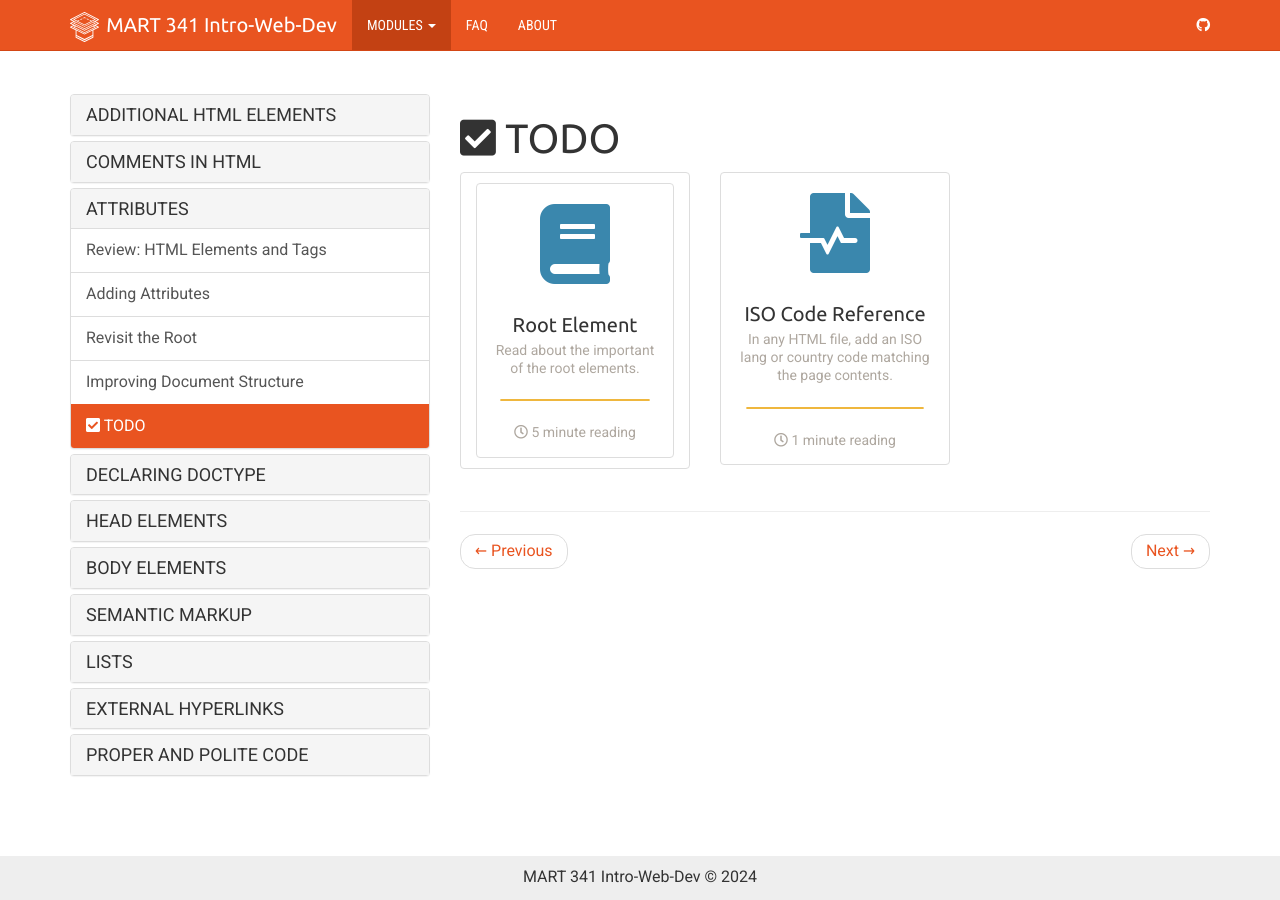
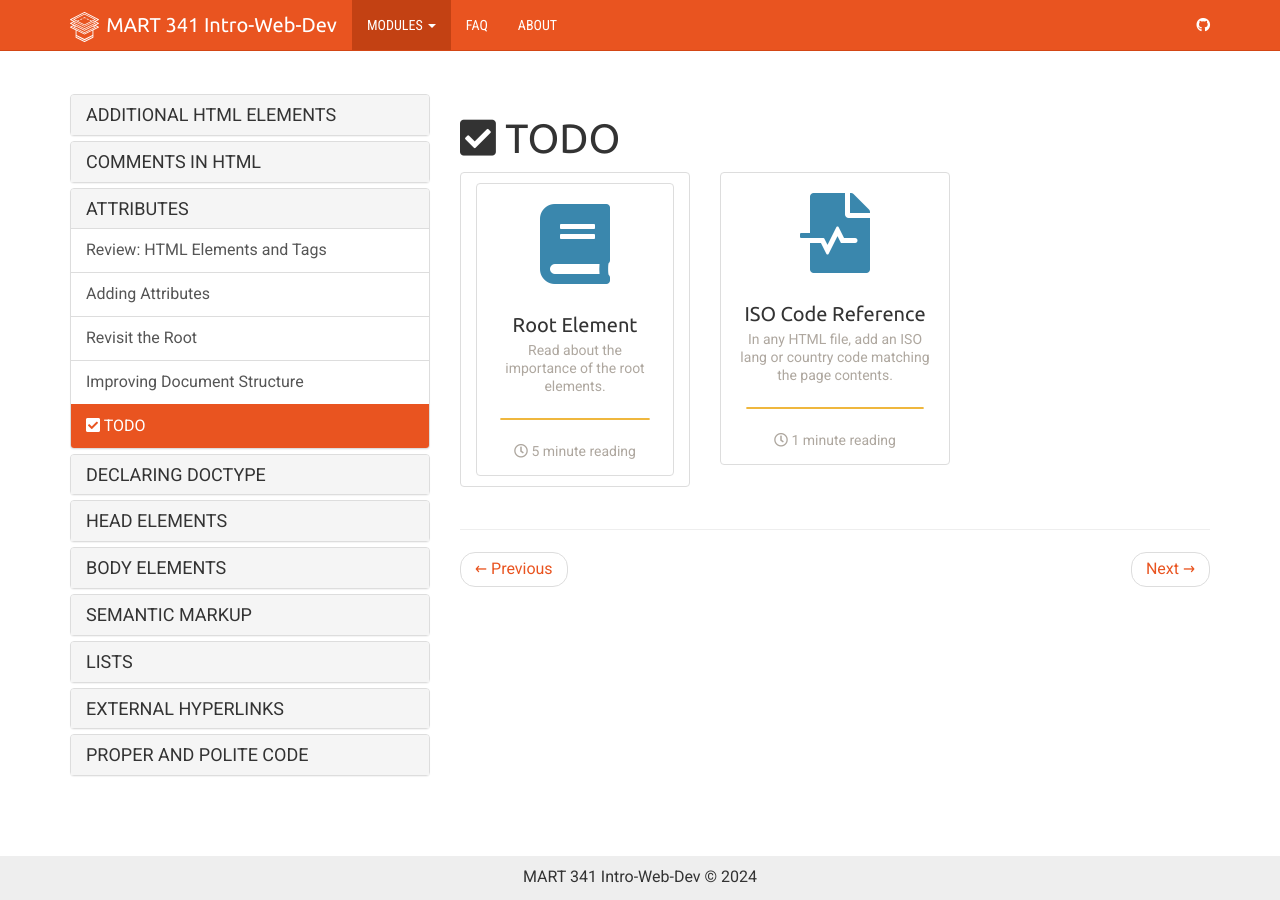
Before and after one commit to Montana-Media-Arts/webDesignFall2024, a Jekyll site: the page built from _docs/topic-05/02-anatomy-html/page-todo.md, in a window 1280 px wide. Built offline with Jekyll 4.4.1, drawn with Linux system fonts in a browser that asks for light colours; nearby versions of some CDN libraries.

Commit message:
Update page-todo.md

```diff
--- a/_docs/topic-05/02-anatomy-html/page-todo.md
+++ b/_docs/topic-05/02-anatomy-html/page-todo.md
@@ -14,7 +14,7 @@ categories: uncategorized
          <a href="https://developer.mozilla.org/en-US/docs/Web/HTML/Element/html#:~:text=The%20HTML%20element%20represents,be%20descendants%20of%20this%20element.&text=None.&text=One%20element%2C%20followed,by%20one%20element." target="_blank" class="list-group-item">
            <i class="icon-hw fas fa-book" aria-hidden="true"></i>
           <h4 class="list-group-item-heading">Root Element</h4>
-          <p class="list-group-item-text">Read about the important of the root elements.</p>
+          <p class="list-group-item-text">Read about the importance of the root elements.</p>
           <div class="divider-hw"></div>
           <p class="list-group-item-text"><i class="far fa-clock" aria-hidden="true"></i> 5 minute reading</p>
           </a>
```
